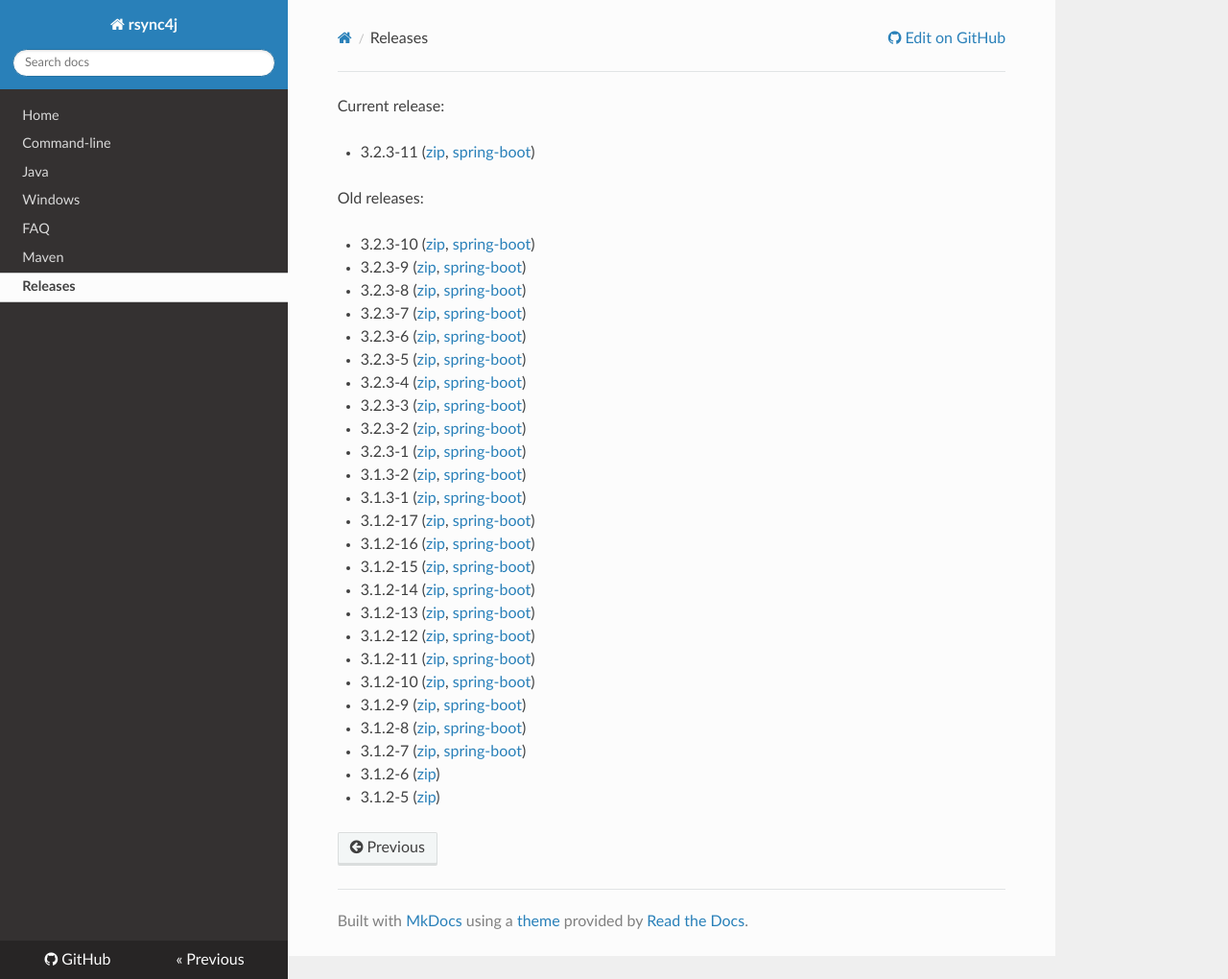
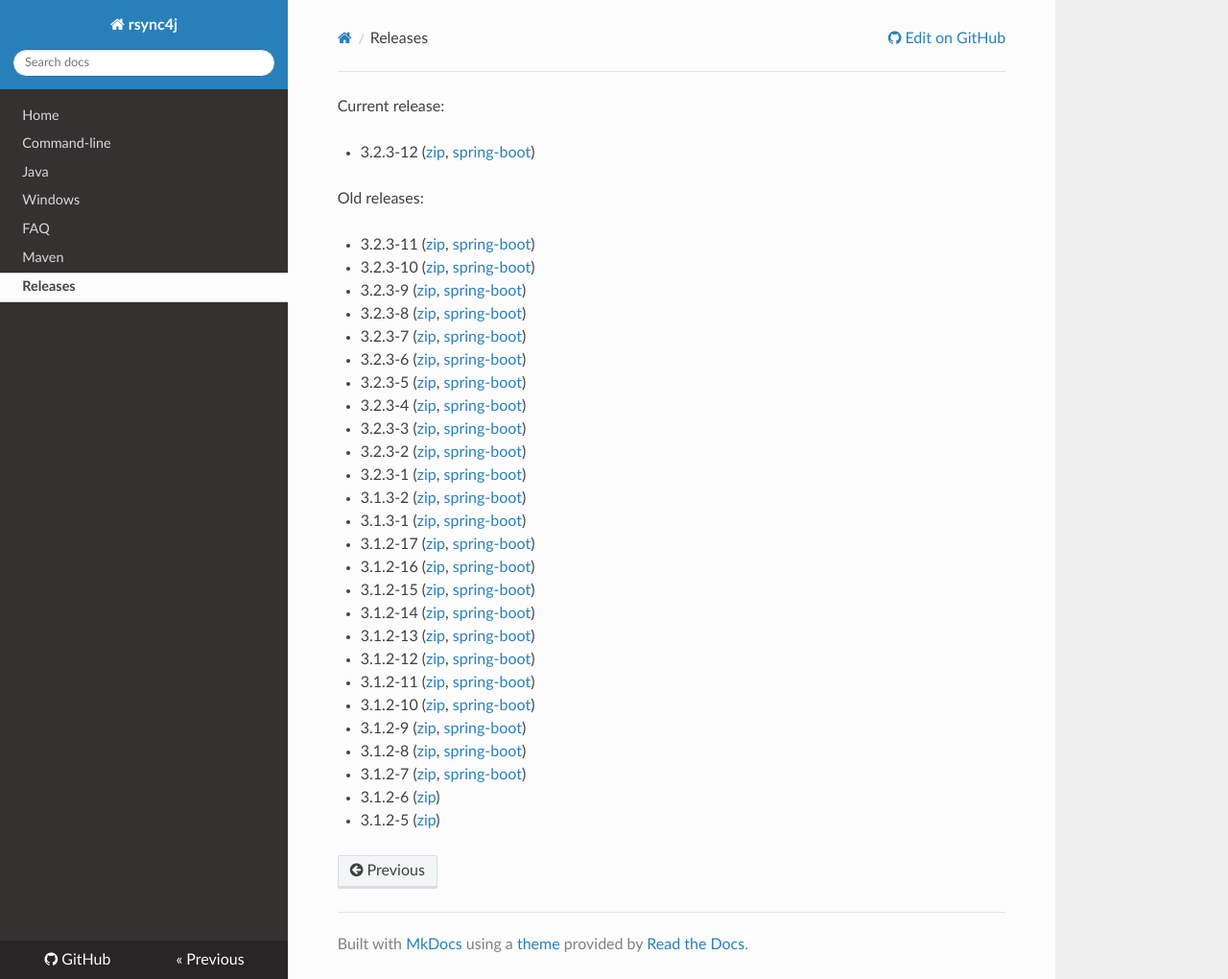
Before and after one commit to fracpete/rsync4j, an MkDocs documentation site: the page built from docs/releases.md, in a window 1280 px wide and 1020 px high. Shown: the whole window at 96% size. Built offline with MkDocs 1.6.1, drawn with Linux system fonts in a browser that asks for light colours; nearby versions of some CDN libraries.

Commit message:
added new release

```diff
--- a/docs/releases.md
+++ b/docs/releases.md
@@ -1,10 +1,11 @@
 Current release:
 
-* 3.2.3-11 ([zip](https://github.com/fracpete/rsync4j/releases/download/rsync4j-pom-3.2.3-11/rsync4j-all-3.2.3-11-bin.zip), [spring-boot](https://github.com/fracpete/rsync4j/releases/download/rsync4j-pom-3.2.3-11/rsync4j-all-3.2.3-11-spring-boot.jar))
+* 3.2.3-12 ([zip](https://github.com/fracpete/rsync4j/releases/download/rsync4j-pom-3.2.3-12/rsync4j-all-3.2.3-12-bin.zip), [spring-boot](https://github.com/fracpete/rsync4j/releases/download/rsync4j-pom-3.2.3-12/rsync4j-all-3.2.3-12-spring-boot.jar))
 
 
 Old releases:
 
+* 3.2.3-11 ([zip](https://github.com/fracpete/rsync4j/releases/download/rsync4j-pom-3.2.3-11/rsync4j-all-3.2.3-11-bin.zip), [spring-boot](https://github.com/fracpete/rsync4j/releases/download/rsync4j-pom-3.2.3-11/rsync4j-all-3.2.3-11-spring-boot.jar))
 * 3.2.3-10 ([zip](https://github.com/fracpete/rsync4j/releases/download/rsync4j-pom-3.2.3-10/rsync4j-all-3.2.3-10-bin.zip), [spring-boot](https://github.com/fracpete/rsync4j/releases/download/rsync4j-pom-3.2.3-10/rsync4j-all-3.2.3-10-spring-boot.jar))
 * 3.2.3-9 ([zip](https://github.com/fracpete/rsync4j/releases/download/rsync4j-pom-3.2.3-9/rsync4j-all-3.2.3-9-bin.zip), [spring-boot](https://github.com/fracpete/rsync4j/releases/download/rsync4j-pom-3.2.3-9/rsync4j-all-3.2.3-9-spring-boot.jar))
 * 3.2.3-8 ([zip](https://github.com/fracpete/rsync4j/releases/download/rsync4j-pom-3.2.3-8/rsync4j-all-3.2.3-8-bin.zip), [spring-boot](https://github.com/fracpete/rsync4j/releases/download/rsync4j-pom-3.2.3-8/rsync4j-all-3.2.3-8-spring-boot.jar))
```
Also changed, not shown: docs/maven.md (+1 -1 lines).
